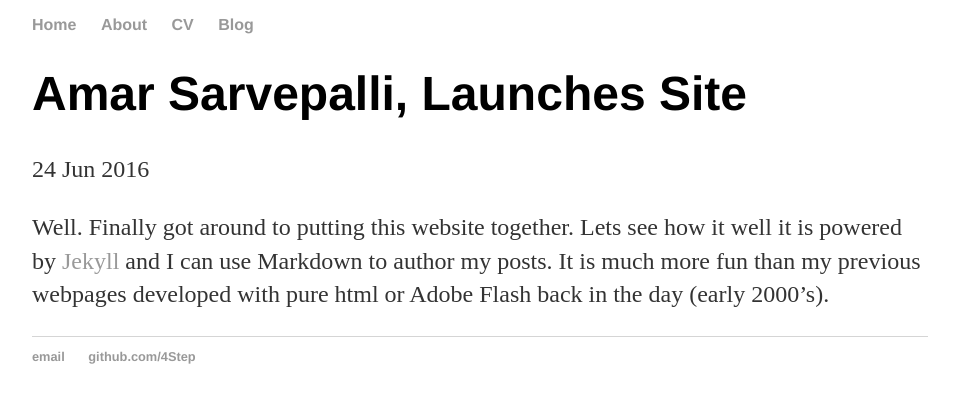
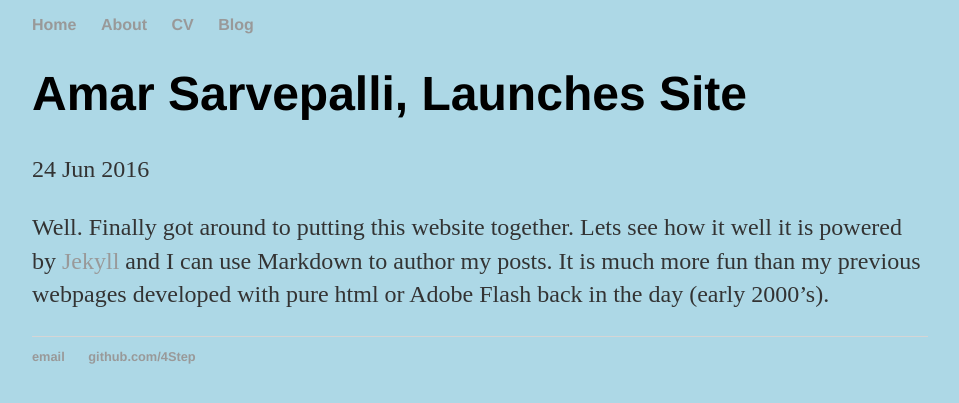
Before and after one commit to 4Step/4Step.github.io, a Jekyll site: the page built from _posts/2016-06-25-launches-site.md, in a window 1280 px wide. Shown: the top 403 px of the page, without its empty margins (160-1119 px from the left). Built offline with Jekyll 4.4.1, drawn with Linux system fonts in a browser that asks for light colours.

Commit message:
change body color

```diff
--- a/_layouts/default.html
+++ b/_layouts/default.html
@@ -5,7 +5,7 @@
 			<!-- link to main stylesheet -->
 			<link rel="stylesheet" type="text/css" href="/css/main.css">
 		</head>
-		<body>
+		<body style="background-color:lightblue;">
 			<nav>
 	    		<ul>
 	        		<li><a href="/">Home</a></li>
```
